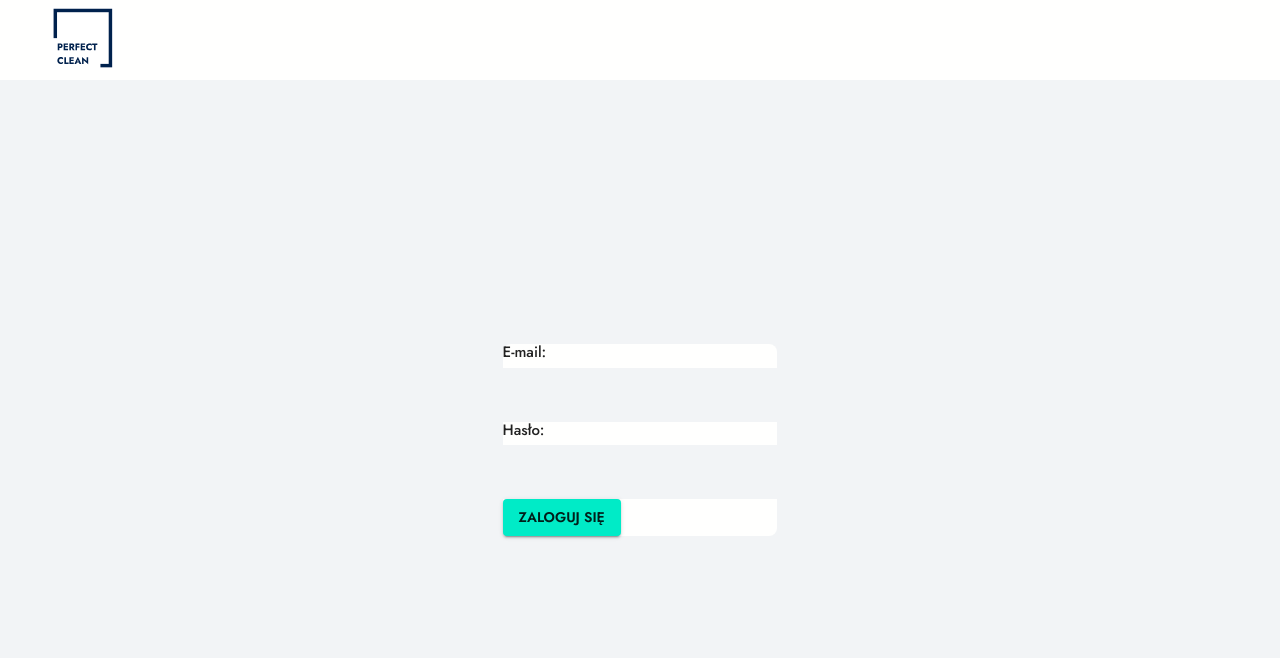
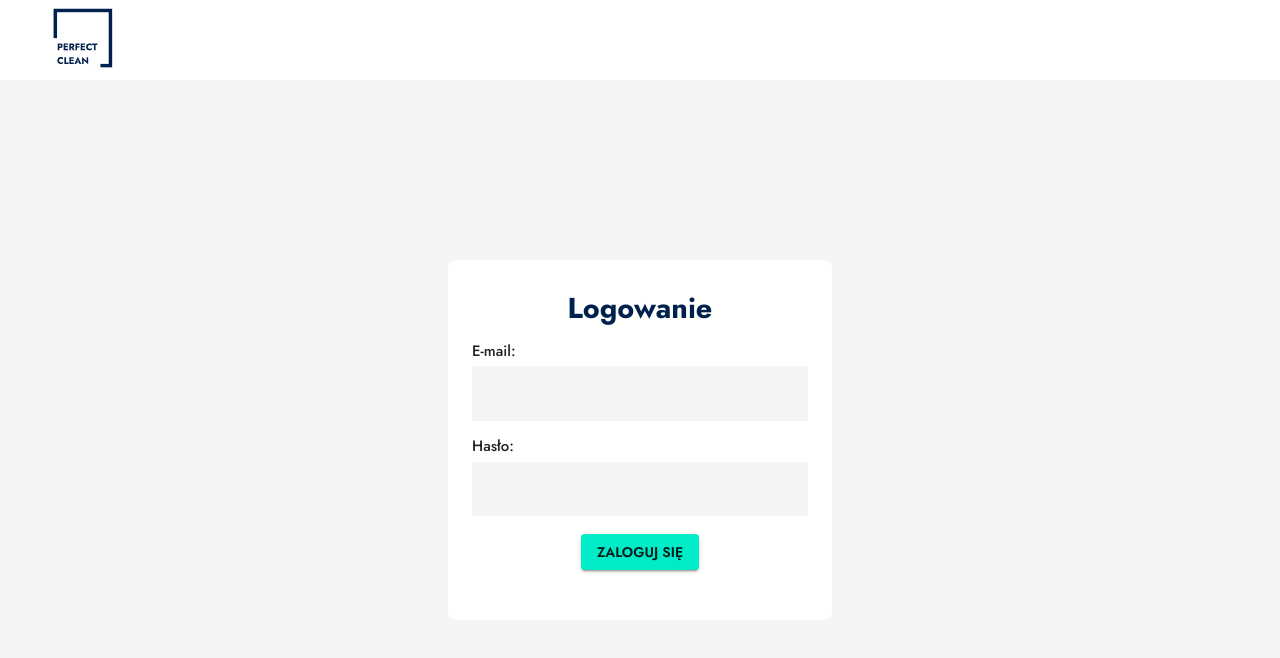
Before and after one commit to mariuszx8/TI-project, a React (Create React App) app: page /login in a window 1280 px wide. Shown: the top 658 px of the page. Built offline with nearby package versions, Linux system fonts and the light colour scheme.

Commit message:
Login page styles

```diff
--- a/src/components/Forms/LoginForm/LoginForm.scss
+++ b/src/components/Forms/LoginForm/LoginForm.scss
@@ -0,0 +1,17 @@
+@import "../../../assets/styles/breakpoints.scss";
+
+form#login-form {
+  width: 100%;
+  height: 100%;
+  display: flex;
+  flex-direction: column;
+  justify-content: space-evenly;
+  align-items: center;
+
+  .form-row {
+    width: 100%;
+    display: flex;
+    flex-direction: row;
+    justify-content: center;
+  }
+}
--- a/src/components/LoginContainer/LoginContainer.js
+++ b/src/components/LoginContainer/LoginContainer.js
@@ -1,5 +1,6 @@
 import { Paper } from "@mui/material";
 import { LoginForm } from "../Forms/LoginForm/LoginForm";
+import "./LoginContainer.scss";
 
 export const LoginContainer = () => {
   return (
@@ -9,6 +10,7 @@ export const LoginContainer = () => {
         elevation={0}
       >
         <div className="paper-content">
+          <div className="title">Logowanie</div>
           <LoginForm />
         </div>
       </Paper>
--- a/src/components/LoginContainer/LoginContainer.scss
+++ b/src/components/LoginContainer/LoginContainer.scss
@@ -5,17 +5,41 @@
 
 .login-container {
   max-width: 1000px;
-  width: 100%;
-  height: 80%;
+  width: 30%;
+  height: 50%;
 
-  @media #{$mobile},  #{$mobileXL}, #{$tablet} {
-    height: 100%;
+  @media #{$laptop} {
+    width: 35%;
+  }
+
+  @media #{$tabletXL} {
+    width: 38%;
+  }
+
+  @media #{$maxTablet} {
+    height: 55%;
+    width: 55%;
+  }
+
+  @media #{$maxMobileXL} {
+    height: 55%;
+    width: 85%;
   }
 
   .paper-content {
-    padding: 3rem 2rem;
+    padding: 2rem 1.5rem;
     height: 100%;
     display: flex;
     flex-direction: column;
+    justify-content: space-between;
+
+    @media #{$maxMobileXL} {
+      padding: 1rem;
+    }
+
+    .title {
+      text-align: center;
+      @include pageTitleStyle;
+    }
   }
 }
```
